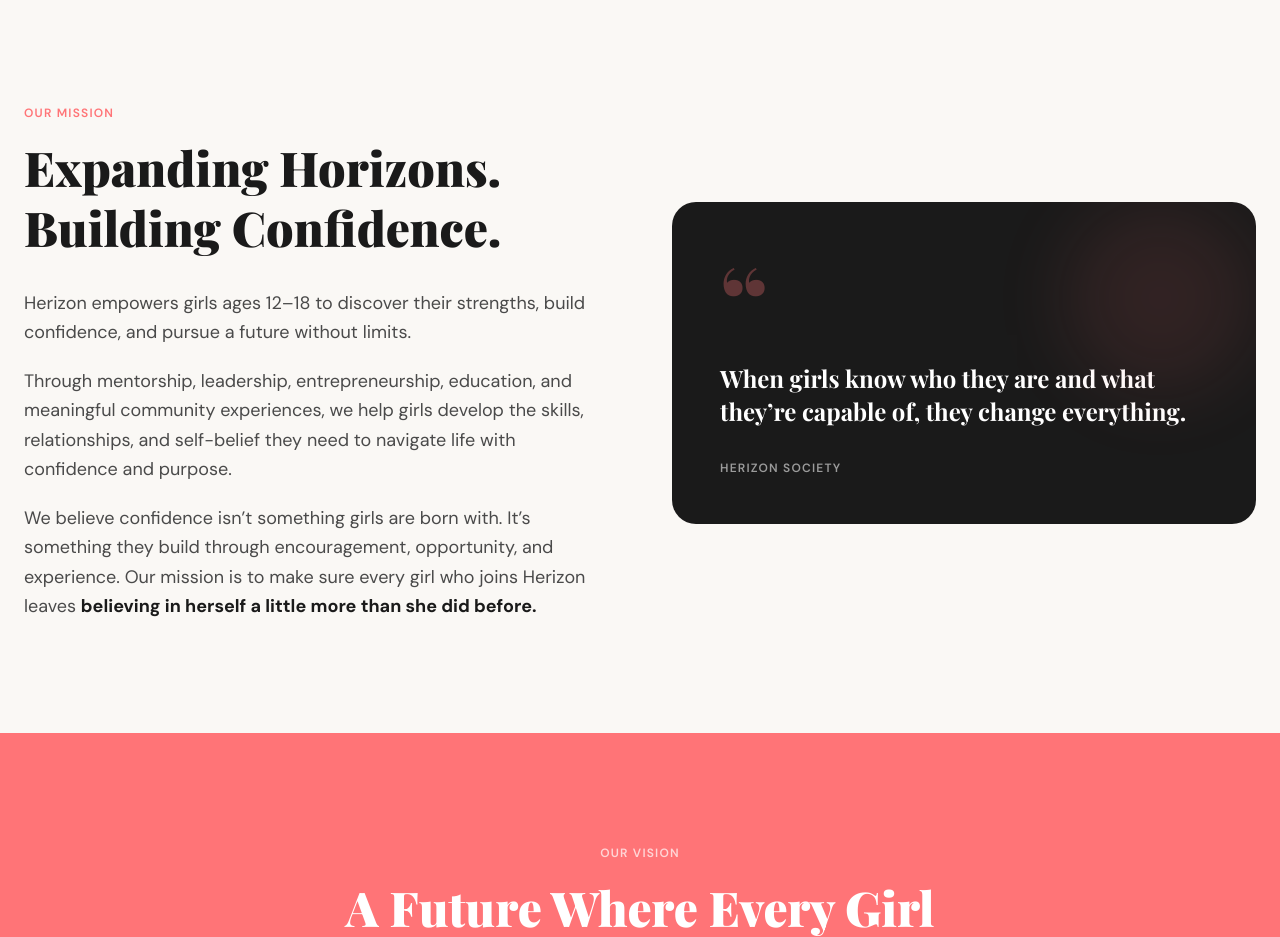
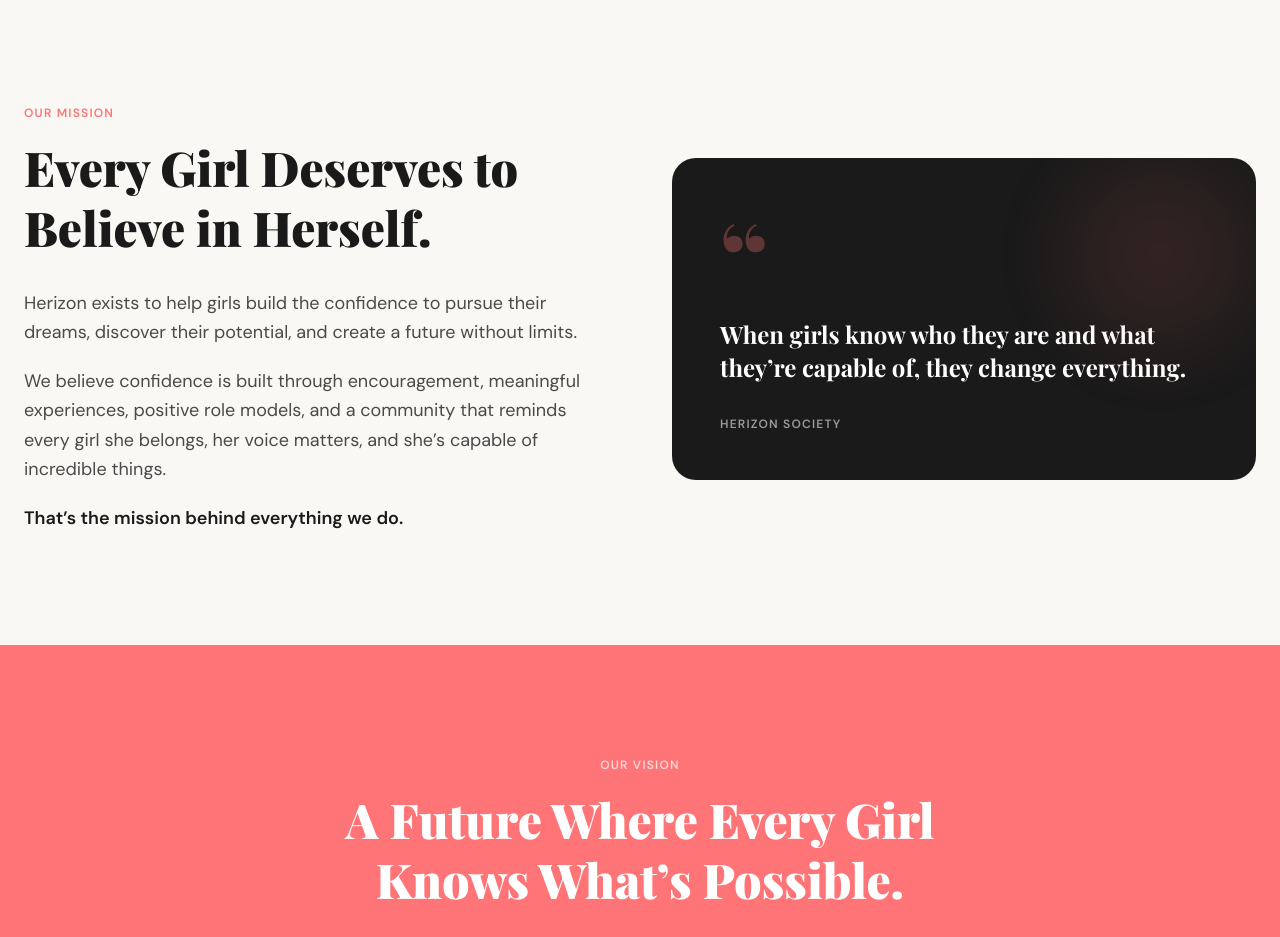
Before and after one commit to flourishprosper/herizonsociety-website, a Next.js app: page /about in a window 1280 px wide. Shown: the part 2460-3397 px from the top of the page. Built offline with nearby package versions, Linux system fonts and the light colour scheme; a web font is replaced by a local one.

Commit message:
feat(about): update mission heading and copy

```diff
--- a/src/app/about/page.tsx
+++ b/src/app/about/page.tsx
@@ -170,27 +170,22 @@
               Our Mission
             </p>
             <h2 className="font-serif text-4xl sm:text-5xl font-black text-[#1A1A1A] leading-tight mb-8">
-              Expanding Horizons.<br />Building Confidence.
+              Every Girl Deserves to Believe in Herself.
             </h2>
             <div className="space-y-5 text-[#4A4A4A] leading-relaxed text-lg">
               <p>
-                Herizon empowers girls ages 12&ndash;18 to discover their
-                strengths, build confidence, and pursue a future without limits.
+                Herizon exists to help girls build the confidence to pursue
+                their dreams, discover their potential, and create a future
+                without limits.
               </p>
               <p>
-                Through mentorship, leadership, entrepreneurship, education, and
-                meaningful community experiences, we help girls develop the
-                skills, relationships, and self-belief they need to navigate
-                life with confidence and purpose.
+                We believe confidence is built through encouragement, meaningful
+                experiences, positive role models, and a community that reminds
+                every girl she belongs, her voice matters, and she&rsquo;s
+                capable of incredible things.
               </p>
-              <p>
-                We believe confidence isn&rsquo;t something girls are born with.
-                It&rsquo;s something they build through encouragement,
-                opportunity, and experience. Our mission is to make sure every
-                girl who joins Herizon leaves{" "}
-                <strong className="text-[#1A1A1A]">
-                  believing in herself a little more than she did before.
-                </strong>
+              <p className="font-semibold text-[#1A1A1A]">
+                That&rsquo;s the mission behind everything we do.
               </p>
             </div>
           </div>
```
